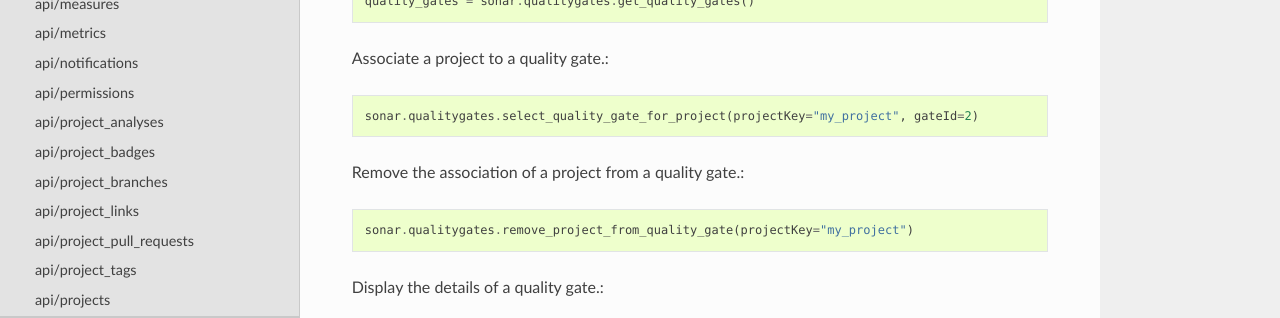
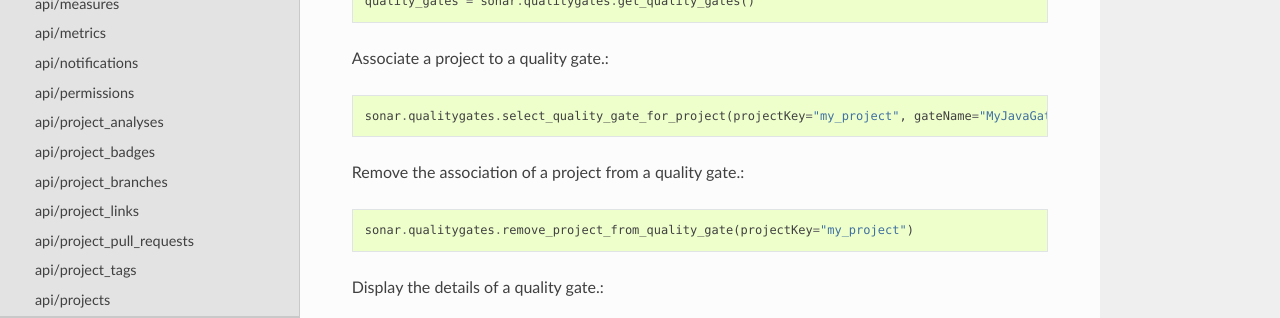
Before and after one commit to shijl0925/python-sonarqube-api, a Sphinx documentation site: the page built from docs/examples/qualitygates.rst, in a window 1280 px wide and 900 px high, scrolled down 1369 px. Shown: the part 151-469 px from the top of the window. Built offline with Sphinx 7.4.7 and the Read the Docs theme 2.0.0, drawn with Linux system fonts in a browser that asks for light colours.

Commit message:
Updated the API example

```diff
--- a/docs/examples/qualitygates.rst
+++ b/docs/examples/qualitygates.rst
@@ -54,7 +54,7 @@ Get a list of quality gates::
 
 Associate a project to a quality gate.::
 
-    sonar.qualitygates.select_quality_gate_for_project(projectKey="my_project", gateId=2)
+    sonar.qualitygates.select_quality_gate_for_project(projectKey="my_project", gateName="MyJavaGate827")
 
 Remove the association of a project from a quality gate.::
 
```
